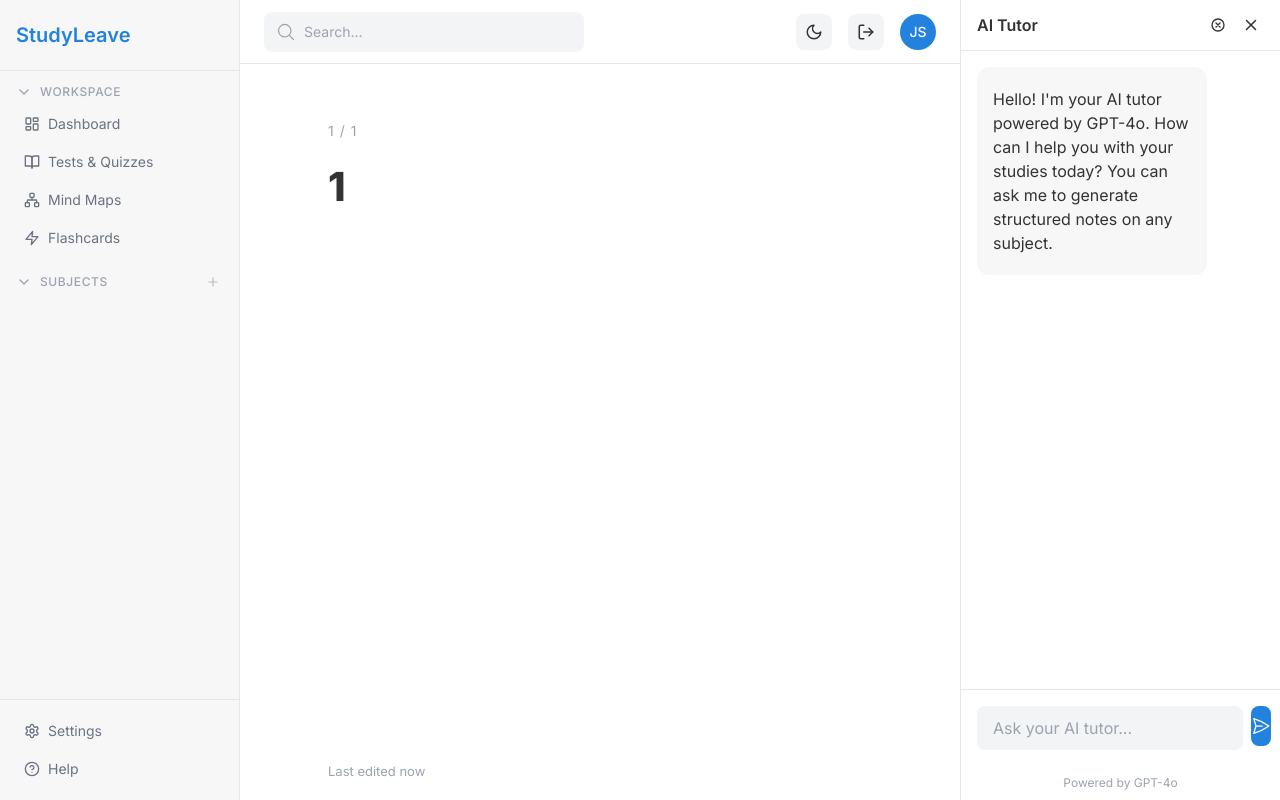
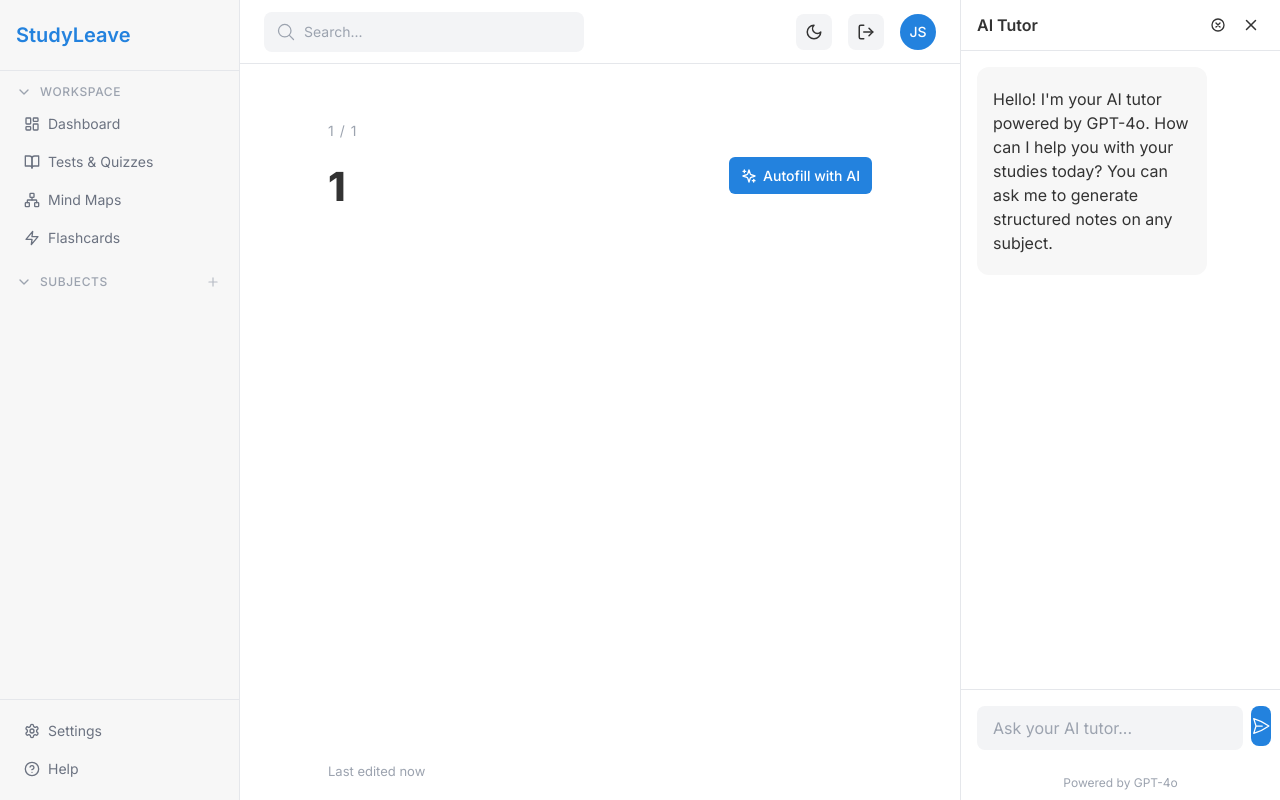
Before and after one commit to rahulrshetty45/StudyLeave, a Next.js app: page /subjects/1/1 in a window 1280 px wide. Built offline with nearby package versions, Linux system fonts and the light colour scheme.

Commit message:
Add Autofill with AI button to notes editor

```diff
--- a/src/app/subjects/[subject]/[note]/page.tsx
+++ b/src/app/subjects/[subject]/[note]/page.tsx
@@ -24,8 +24,10 @@ import {
   CheckCircle,
   Calendar,
   FileText,
-  Minus
+  Minus,
+  Sparkles
 } from 'lucide-react';
+import { generateAIResponse, Message } from '@/lib/openai';
 
 // Define block types
 type BlockType = 'paragraph' | 'heading1' | 'heading2' | 'heading3' | 'bulletList' | 'numberedList' | 'todo' | 'code' | 'quote' | 'divider';
@@ -54,6 +56,7 @@ export default function NotePage() {
   const [showBlockMenu, setShowBlockMenu] = useState(false);
   const [menuPosition, setMenuPosition] = useState({ top: 0, left: 0 });
   const [selectedBlockId, setSelectedBlockId] = useState<string | null>(null);
+  const [isGenerating, setIsGenerating] = useState(false);
 
   const titleRef = useRef<HTMLHeadingElement>(null);
   const blockRefs = useRef<{[key: string]: HTMLDivElement | null}>({});
@@ -828,6 +831,103 @@ export default function NotePage() {
     );
   };
 
+  // Add a function to generate content with AI
+  const generateAIContent = async () => {
+    try {
+      setIsGenerating(true);
+
+      // Format subject and note names for the prompt
+      const formattedSubjectName = subject.split('-').map(word =>
+        word.charAt(0).toUpperCase() + word.slice(1)).join(' ');
+
+      const formattedNoteName = note.split('-').map(word =>
+        word.charAt(0).toUpperCase() + word.slice(1)).join(' ');
+
+      // Create a system message that instructs the AI to generate structured notes
+      const systemMessage: Message = {
+        role: 'system',
+        content: `You are an expert tutor who creates detailed, well-structured study notes. Generate comprehensive, educational content for a study note about "${formattedNoteName}" in the subject "${formattedSubjectName}".
+
+Format your response with clear headers using Markdown:
+- Start with a # heading for the main topic
+- Use ## for major section headings
+- Use ### for subsections
+- Include relevant lists, definitions, examples, and explanations
+- Focus on accurate, educational content that would be useful for students studying this topic
+- Be comprehensive but concise
+- If relevant, include formulas, key concepts, and important facts
+- Format any math or formulas clearly
+
+The notes will be saved in a note-taking application, so make them well-organized and useful for studying.`
+      };
+
+      // Create a user message
+      const userMessage: Message = {
+        role: 'user',
+        content: `Please generate comprehensive study notes on "${formattedNoteName}" for my ${formattedSubjectName} class. Include all important concepts, definitions, and explanations.`
+      };
+
+      // Generate the response
+      const aiResponse = await generateAIResponse([systemMessage, userMessage]);
+
+      if (typeof aiResponse === 'string') {
+        // Split the response into paragraphs
+        const contentLines = aiResponse.split('\n');
+
+        // Create new blocks from the content
+        const newBlocks: Block[] = contentLines.map(line => {
+          // Determine block type based on content
+          let type: BlockType = 'paragraph';
+          if (line.startsWith('# ')) {
+            type = 'heading1';
+            line = line.substring(2);
+          } else if (line.startsWith('## ')) {
+            type = 'heading2';
+            line = line.substring(3);
+          } else if (line.startsWith('### ')) {
+            type = 'heading3';
+            line = line.substring(4);
+          } else if (line.startsWith('- ')) {
+            type = 'bulletList';
+            line = line.substring(2);
+          } else if (line.match(/^\d+\.\s/)) {
+            type = 'numberedList';
+            line = line.replace(/^\d+\.\s/, '');
+          } else if (line.startsWith('> ')) {
+            type = 'quote';
+            line = line.substring(2);
+          } else if (line === '---') {
+            type = 'divider';
+            line = '';
+          }
+
+          return {
+            id: generateId(),
+            type,
+            content: line.trim()
+          };
+        }).filter(block => block.content !== ''); // Remove empty blocks
+
+        // If there are no blocks, add a default paragraph
+        if (newBlocks.length === 0) {
+          newBlocks.push({
+            id: generateId(),
+            type: 'paragraph',
+            content: ''
+          });
+        }
+
+        // Set the new blocks
+        setBlocks(newBlocks);
+        localStorage.setItem(blocksKey, JSON.stringify(newBlocks));
+      }
+    } catch (error) {
+      console.error('Error generating AI content:', error);
+    } finally {
+      setIsGenerating(false);
+    }
+  };
+
   return (
     <AppLayout>
       <div style={{
@@ -848,7 +948,13 @@ export default function NotePage() {
           <span>{title}</span>
         </div>
 
-        {/* Note Title */}
+        {/* Note Title and Autofill Button */}
+        <div style={{
+          display: 'flex',
+          justifyContent: 'space-between',
+          alignItems: 'flex-start',
+          marginBottom: '24px'
+        }}>
           <h1
             ref={titleRef}
             contentEditable
@@ -856,12 +962,13 @@ export default function NotePage() {
             style={{
               fontSize: '40px',
               fontWeight: '800',
-            marginBottom: '24px',
               outline: 'none',
               borderBottom: isTyping ? '1px solid var(--border-color)' : '1px solid transparent',
               paddingBottom: '8px',
               transition: 'border-color 0.2s',
-            color: 'var(--text-primary)'
+              color: 'var(--text-primary)',
+              marginBottom: 0,
+              flex: 1
             }}
             onInput={handleTitleChange}
             onFocus={() => setIsTyping(true)}
@@ -869,6 +976,37 @@ export default function NotePage() {
           >
             {title}
           </h1>
+
+          <button
+            onClick={generateAIContent}
+            disabled={isGenerating}
+            style={{
+              display: 'flex',
+              alignItems: 'center',
+              gap: '6px',
+              padding: '8px 12px',
+              borderRadius: '6px',
+              backgroundColor: 'var(--highlight-color)',
+              color: 'white',
+              fontSize: '14px',
+              fontWeight: '500',
+              border: 'none',
+              cursor: isGenerating ? 'default' : 'pointer',
+              opacity: isGenerating ? 0.7 : 1,
+              transition: 'opacity 0.2s ease',
+              marginLeft: '16px'
+            }}
+          >
+            {isGenerating ? (
+              <>Generating...</>
+            ) : (
+              <>
+                <Sparkles size={16} />
+                Autofill with AI
+              </>
+            )}
+          </button>
+        </div>
 
         {/* Editor Blocks */}
         <div className="notion-blocks-container" style={{
```
Lines whose indentation alone changed are shown as unchanged.
